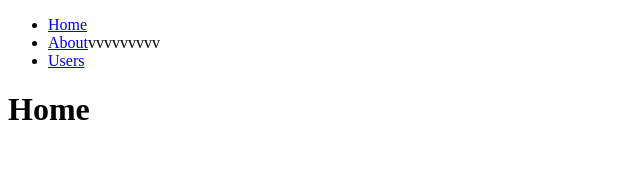
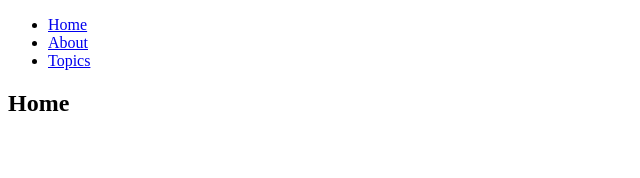
Before and after one commit to m26unkwn/React-Practice, a React (Create React App) app: page / in a window 1280 px wide. Shown: the top 178 px of the page, without its empty margins (0-640 px from the left). Built offline with nearby package versions, Linux system fonts and the light colour scheme.

Commit message:
Practice router

```diff
--- a/src/App.js
+++ b/src/App.js
@@ -1,25 +1,86 @@
 import React from "react";
-import { Switch, Route } from "react-router-dom";
-import { Home } from "./components/Home";
-import { Header } from "./components/Header";
-import { About } from "./components/About";
+import {
+  BrowserRouter as Router,
+  Switch,
+  Route,
+  Link,
+  useRouteMatch,
+  useParams,
+} from "react-router-dom";
 
-import { Users } from "./components/Users";
 export default function App() {
   return (
-    <>
-      <Header />
+    <Router>
+      <div>
+        <ul>
+          <li>
+            <Link to='/'>Home</Link>
+          </li>
+          <li>
+            <Link to='/about'>About</Link>
+          </li>
+          <li>
+            <Link to='/topics'>Topics</Link>
+          </li>
+        </ul>
+
+        <Switch>
+          <Route path='/about'>
+            <About />
+          </Route>
+          <Route path='/topics'>
+            <Topics />
+          </Route>
+          <Route path='/'>
+            <Home />
+          </Route>
+        </Switch>
+      </div>
+    </Router>
+  );
+}
+
+function Home() {
+  return <h2>Home</h2>;
+}
+
+function About() {
+  return <h2>About</h2>;
+}
+
+function Topics() {
+  let match = useRouteMatch();
+
+  return (
+    <div>
+      <h2>Topics</h2>
+
+      <ul>
+        <li>
+          <Link to={`${match.url}/components`}>Components</Link>
+        </li>
+        <li>
+          <Link to={`${match.url}/props-v-state`}>Props v. State</Link>
+        </li>
+      </ul>
+
+      {/* The Topics page has its own <Switch> with more routes
+          that build on the /topics URL path. You can think of the
+          2nd <Route> here as an "index" page for all topics, or
+          the page that is shown when no topic is selected */}
       <Switch>
-        <Route path='/about'>
-          <About />
+        <Route path={`${match.path}/:topicId`}>
+          <Topic />
         </Route>
-        <Route path='/users'>
-          <Users />
-        </Route>
-        <Route path='/'>
-          <Home />
+        <Route path={match.path}>
+          <h3>Please select a topic.</h3>
         </Route>
       </Switch>
-    </>
+    </div>
   );
 }
+
+function Topic() {
+  let { topicId } = useParams();
+  return <h3>Requested topic ID: {topicId}</h3>;
+}
--- a/src/components/Header.js
+++ b/src/components/Header.js
@@ -10,7 +10,7 @@
             <Link to='/'>Home</Link>
           </li>
           <li>
-            <Link to='/about'>About</Link>vvvvvvvvv
+            <Link to='/about'>About</Link>
           </li>
           <li>
             <Link to='/users'>Users</Link>
```
